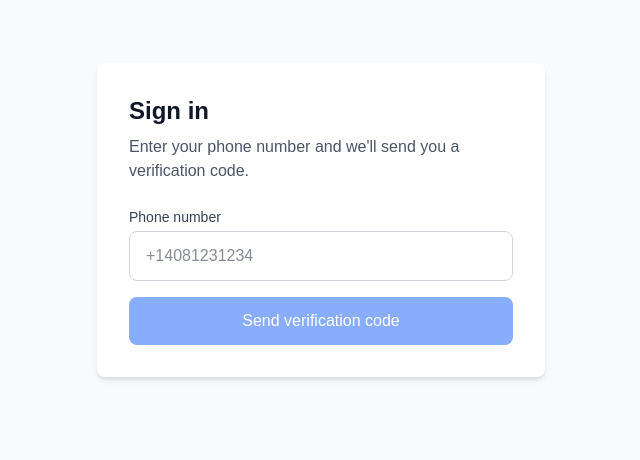
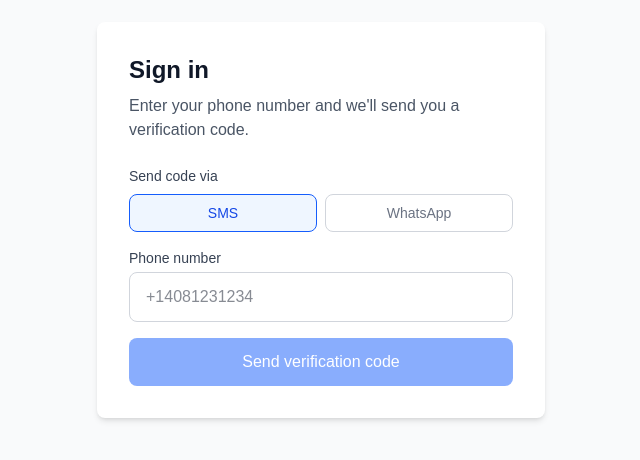
Before and after one commit to tommyn0225/sent-ecommerce, a Next.js app: page / in a window 1280 px wide. Shown: the part 180-640 px from the top of the page, without its empty margins (319-959 px from the left). Built offline with nearby package versions, Linux system fonts and the light colour scheme.

Commit message:
feat: WhatsApp integration

```diff
--- a/src/app/api/send-otp/route.ts
+++ b/src/app/api/send-otp/route.ts
@@ -9,7 +9,7 @@ const twilioClient = twilio(
 );
 
 export async function POST(request: Request) {
-  const { phone } = await request.json();
+  const { phone, channel = "sms" } = await request.json();
 
   if (!phone) {
     return NextResponse.json(
@@ -21,12 +21,20 @@ export async function POST(request: Request) {
   const code = Math.floor(100000 + Math.random() * 900000).toString();
 
   try {
-    // Send SMS via Twilio
-    await twilioClient.messages.create({
-      body: `${code} is your verification code.`,
-      from: process.env.TWILIO_PHONE_NUMBER,
-      to: phone,
-    });
+    // Send OTP via the selected channel
+    if (channel === "whatsapp") {
+      await twilioClient.messages.create({
+        body: `${code} is your verification code.`,
+        from: process.env.TWILIO_WHATSAPP_NUMBER,
+        to: `whatsapp:${phone}`,
+      });
+    } else {
+      await twilioClient.messages.create({
+        body: `${code} is your verification code.`,
+        from: process.env.TWILIO_PHONE_NUMBER,
+        to: phone,
+      });
+    }
 
     // Hash the code before storing
     const codeHash = await bcrypt.hash(code, 10);
@@ -34,8 +42,8 @@ export async function POST(request: Request) {
     // Delete any existing codes for this phone number
     await supabase.from("otp_codes").delete().eq("phone", phone);
 
-    // Store the hashed code with a 5-minute expiration
-    const expiresAt = new Date(Date.now() + 5 * 60 * 1000).toISOString();
+    // Store the hashed code with a 1-minute expiration
+    const expiresAt = new Date(Date.now() + 1 * 60 * 1000).toISOString();
 
     const { error: dbError } = await supabase.from("otp_codes").insert({
       phone,
--- a/src/app/page.tsx
+++ b/src/app/page.tsx
@@ -5,6 +5,7 @@ import { useState } from "react";
 export default function Home() {
   const [phone, setPhone] = useState("");
   const [code, setCode] = useState("");
+  const [channel, setChannel] = useState<"sms" | "whatsapp">("sms");
   const [step, setStep] = useState<"phone" | "verify" | "done">("phone");
   const [loading, setLoading] = useState(false);
   const [error, setError] = useState("");
@@ -27,7 +28,7 @@ export default function Home() {
       const res = await fetch("/api/send-otp", {
         method: "POST",
         headers: { "Content-Type": "application/json" },
-        body: JSON.stringify({ phone: cleaned }),
+        body: JSON.stringify({ phone: cleaned, channel }),
       });
 
       const data = await res.json();
@@ -107,7 +108,7 @@ export default function Home() {
             Enter verification code
           </h1>
           <p className="text-gray-600 mb-6">
-            We sent a code to <span className="font-medium">{phone}</span>
+            We sent a code via {channel === "whatsapp" ? "WhatsApp" : "SMS"} to <span className="font-medium">{phone}</span>
           </p>
           {error && (
             <p className="text-red-500 text-sm mb-4">{error}</p>
@@ -156,6 +157,33 @@ export default function Home() {
           <p className="text-red-500 text-sm mb-4">{error}</p>
         )}
         <form onSubmit={handleSendOTP}>
+          <label className="block text-sm font-medium text-gray-700 mb-2">
+            Send code via
+          </label>
+          <div className="flex gap-2 mb-4">
+            <button
+              type="button"
+              onClick={() => setChannel("sms")}
+              className={`flex-1 py-2 px-4 rounded-lg border text-sm font-medium transition ${
+                channel === "sms"
+                  ? "border-blue-600 bg-blue-50 text-blue-700"
+                  : "border-gray-300 text-gray-500 hover:border-gray-400"
+              }`}
+            >
+              SMS
+            </button>
+            <button
+              type="button"
+              onClick={() => setChannel("whatsapp")}
+              className={`flex-1 py-2 px-4 rounded-lg border text-sm font-medium transition ${
+                channel === "whatsapp"
+                  ? "border-green-600 bg-green-50 text-green-700"
+                  : "border-gray-300 text-gray-500 hover:border-gray-400"
+              }`}
+            >
+              WhatsApp
+            </button>
+          </div>
           <label className="block text-sm font-medium text-gray-700 mb-1">
             Phone number
           </label>
```
